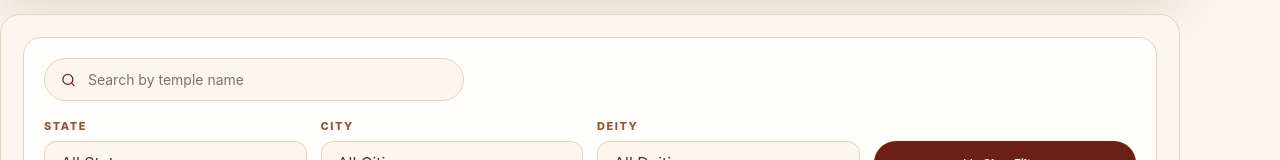
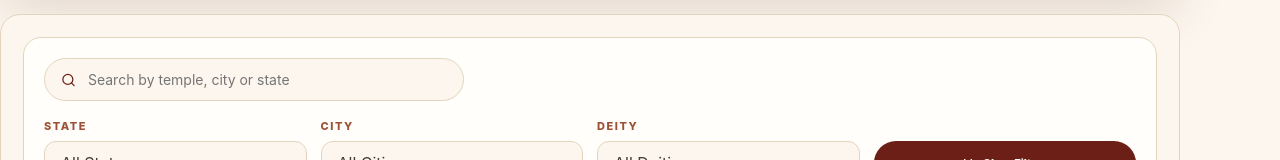
Before and after one commit to kapdiamey-art/India-Temple-Heritage-Pilgrimage-Information-Portal, a React app in the folder frontend/: page /temples in a window 1280 px wide. Shown: the part 403-563 px from the top of the page. Built offline with nearby package versions, Linux system fonts and the light colour scheme; the HTML template or start-up script is replaced by a standard one.

Commit message:
frontend is almost done starting with backend

```diff
--- a/frontend/src/pages/Temples.jsx
+++ b/frontend/src/pages/Temples.jsx
@@ -26,7 +26,12 @@ function Temples() {
 
   const filteredTemples = useMemo(() => {
     return temples.filter((temple) => {
-      const matchesSearch = temple.name.toLowerCase().includes(search.trim().toLowerCase())
+      const query = search.trim().toLowerCase()
+      const matchesSearch = !query ||
+        temple.name.toLowerCase().includes(query) ||
+        temple.city.toLowerCase().includes(query) ||
+        temple.state.toLowerCase().includes(query)
+
       const matchesState = selectedState ? temple.state === selectedState : true
       const matchesCity = selectedCity ? temple.city === selectedCity : true
       const matchesDeity = selectedDeity ? temple.deity === selectedDeity : true
@@ -58,9 +63,10 @@ function Temples() {
           <div className="search-bar">
             <Search size={16} />
             <input
+              id="searchInput"
               type="text"
               value={search}
-              placeholder="Search by temple name"
+              placeholder="Search by temple, city or state"
               onChange={(event) => setSearch(event.target.value)}
             />
           </div>
```
